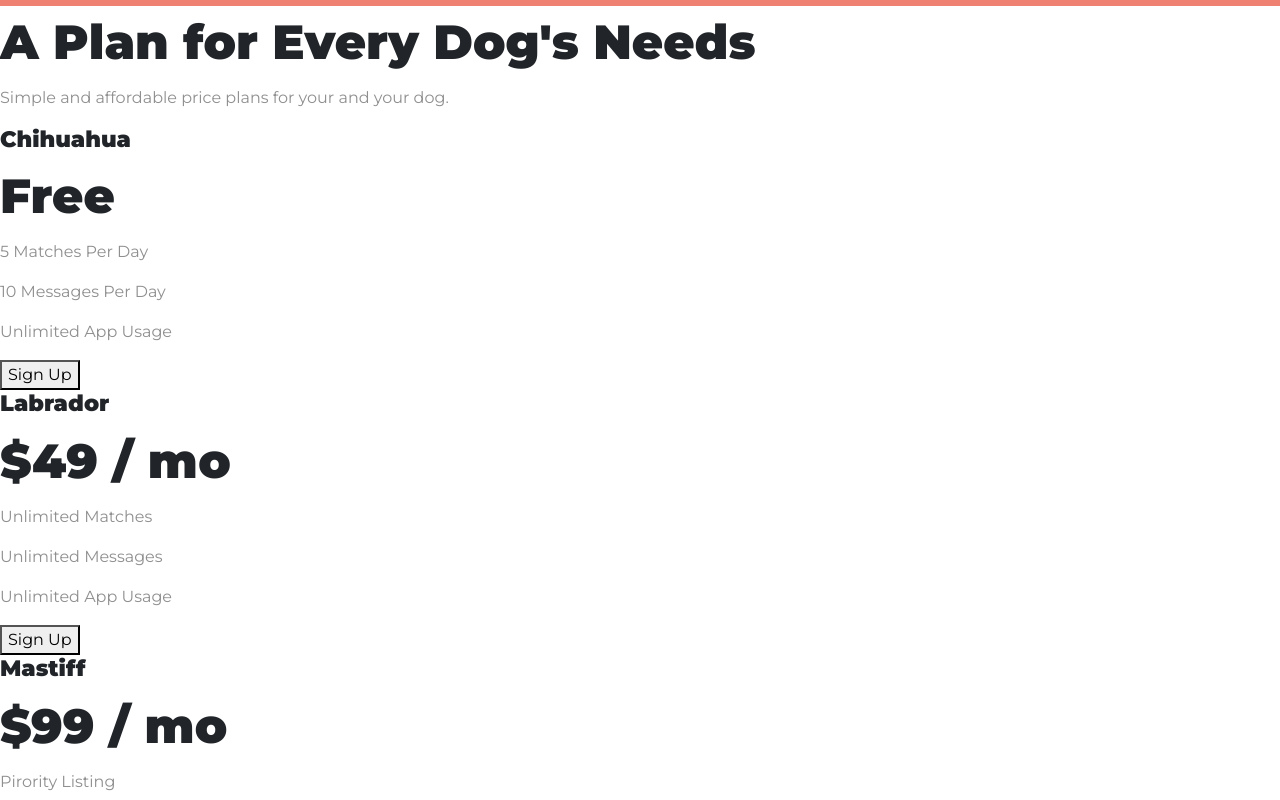
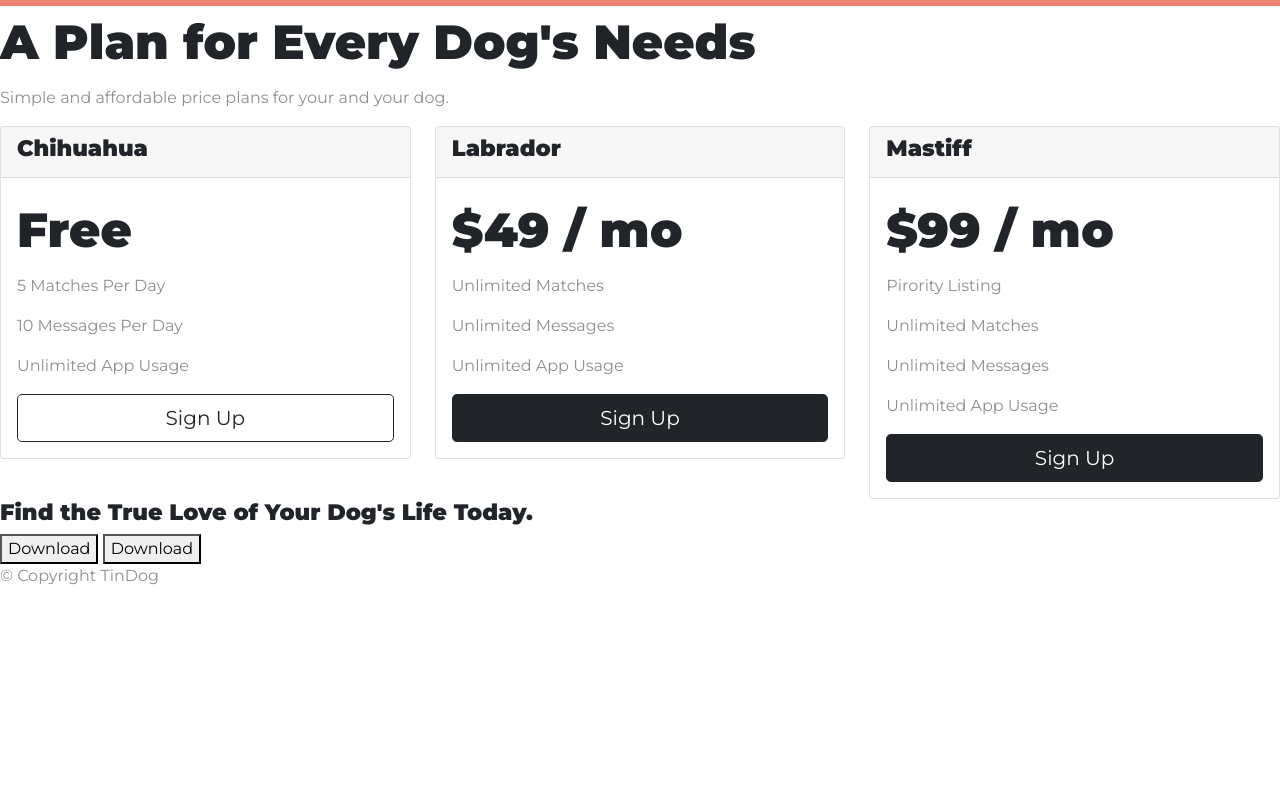
Before and after one commit to Aman-137/Tindog-website, a plain HTML site: page index.html in a window 1280 px wide. Shown: the part 1940-2740 px from the top of the page. After the commit the page ends 2544 px from the top, so only its background shows below. Drawn offline with nearby package versions, Linux system fonts and the light colour scheme.

Commit message:
Add files via upload

```diff
--- a/index.html
+++ b/index.html
@@ -150,30 +150,60 @@
     <h2>A Plan for Every Dog's Needs</h2>
     <p>Simple and affordable price plans for your and your dog.</p>
 
-
+    <div class="row">
+      <div class="pricing-column col-lg-4 col-md-6">
+        <div class="card">
+          <div class="card-header">
             <h3>Chihuahua</h3>
+          </div>
+          <div class="card-body">
             <h2>Free</h2>
             <p>5 Matches Per Day</p>
             <p>10 Messages Per Day</p>
             <p>Unlimited App Usage</p>
-    <button type="button">Sign Up</button>
+            <button class="w-100 btn btn-lg btn-outline-dark" type="button">Sign Up</button>
+          </div>
 
+        </div>
+      </div>
 
+      <div class="pricing-column col-lg-4 col-md-6">
+        <div class="card">
+          <div class="card-header">
             <h3>Labrador</h3>
+          </div>
+          <div class="card-body">
             <h2>$49 / mo</h2>
             <p>Unlimited Matches</p>
             <p>Unlimited Messages</p>
             <p>Unlimited App Usage</p>
-    <button type="button">Sign Up</button>
+            <button class="w-100 btn btn-lg btn-dark" type="button">Sign Up</button>
+          </div>
 
+        </div>
+      </div>
 
+      <div class="pricing-column col-lg-4">
+        <div class="card">
+          <div class="card-header">
             <h3>Mastiff</h3>
+          </div>
+          <div class="card-body">
             <h2>$99 / mo</h2>
             <p>Pirority Listing</p>
             <p>Unlimited Matches</p>
             <p>Unlimited Messages</p>
             <p>Unlimited App Usage</p>
-    <button type="button">Sign Up</button>
+            <button class="w-100 btn btn-lg btn-dark" type="button">Sign Up</button>
+          </div>
+
+        </div>
+      </div>
+
+    </div>
+
+
+
 
   </section>
 
```
Lines whose indentation alone changed are shown as unchanged.
